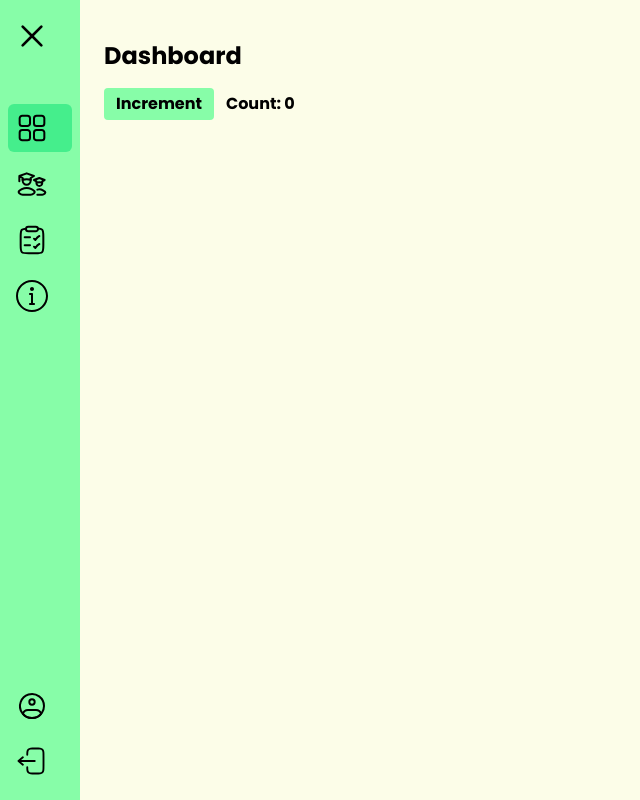
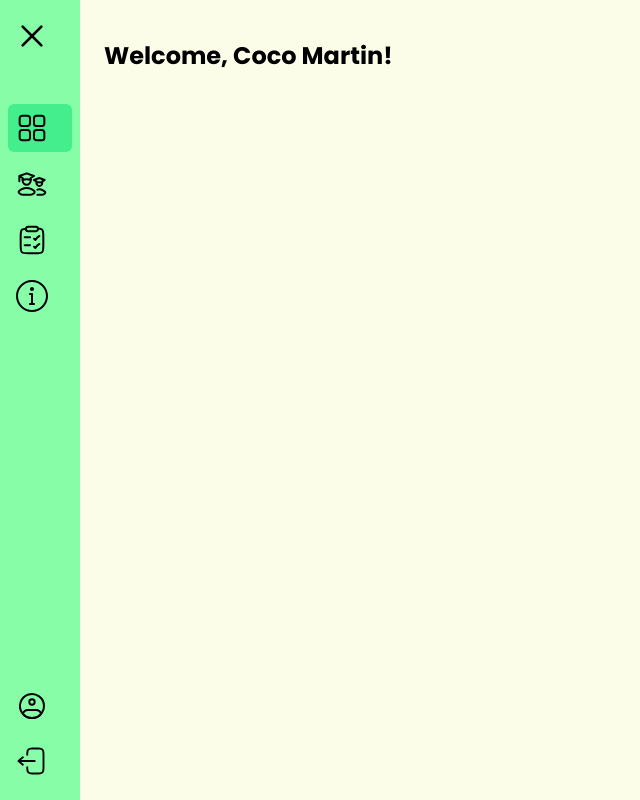
Before and after one commit to Deybidd/DCIT26_System, a React (Vite) app in the folder Group1/: page / in a window 1280 px wide. Shown: the whole page, without its empty margins (0-640 px from the left). Built offline with nearby package versions, Linux system fonts and the light colour scheme.

Commit message:
Describe your changes

```diff
--- a/Group1/src/App.tsx
+++ b/Group1/src/App.tsx
@@ -5,11 +5,13 @@ import Students from "./section/StudentsPage";
 import Quizzes from "./section/Quizzes";
 import About from "./section/About";
 import Profile from "./section/Profile";
-import './App.css'
+import { UserProvider } from "./context/UserContext";  // ✅ added import
+import "./App.css";
 
 function App() {
   return (
     <BrowserRouter>
+      <UserProvider>
         <div className="flex">
           <Sidebar />
 
@@ -23,6 +25,7 @@ function App() {
             </Routes>
           </main>
         </div>
+      </UserProvider>
     </BrowserRouter>
   );
 }
--- /dev/null
+++ b/Group1/src/context/UserContext.tsx
@@ -0,0 +1,45 @@
+import { createContext, useContext, useState } from "react";
+import type { ReactNode } from "react"; // ✅ type-only import
+
+// 1. Define the shape of the user
+interface User {
+  name: string;
+  role: string;
+  email: string;
+}
+
+// 2. Define the shape of the context value
+interface UserContextType {
+  user: User;
+}
+
+// 3. Create the context with a temporary default value
+const UserContext = createContext<UserContextType | null>(null);
+
+// 4. Type the provider props
+interface UserProviderProps {
+  children: ReactNode;
+}
+
+export function UserProvider({ children }: UserProviderProps) {
+  const [user] = useState<User>({
+    name: "Coco Martin",
+    role: "Student",
+    email: "lovejoyhope@gmail.com",
+  });
+
+  return (
+    <UserContext.Provider value={{ user }}>
+      {children}
+    </UserContext.Provider>
+  );
+}
+
+// 5. Hook to use the context
+export function useUser() {
+  const context = useContext(UserContext);
+  if (!context) {
+    throw new Error("useUser must be used inside a UserProvider");
+  }
+  return context;
+}
--- a/Group1/src/section/Dashboard.tsx
+++ b/Group1/src/section/Dashboard.tsx
@@ -1,20 +1,16 @@
-import { useState } from "react";
+import { useUser } from "../context/UserContext";
 
 export default function Dashboard() {
-    const [count, setCount] = useState(0);
+    const { user } = useUser();
 
     return (
         <div className="pt-4">
-            <h1 className="text-2xl text-black font-semibold mb-4">Dashboard</h1>
+            <h1 className="text-2xl text-black font-semibold mb-4">
+                Welcome, {user.name}!
+            </h1>
 
             <div>
-                <button
-                    className="px-3 py-1 bg-[#87FDA8] text-black rounded"
-                    onClick={() => setCount(c => c + 1)}
-                >
-                    Increment
-                </button>
-                <span className="ml-3 text-black">Count: {count}</span>
+                {/* your content here */}
             </div>
         </div>
     );
```
Lines whose indentation alone changed are shown as unchanged.
